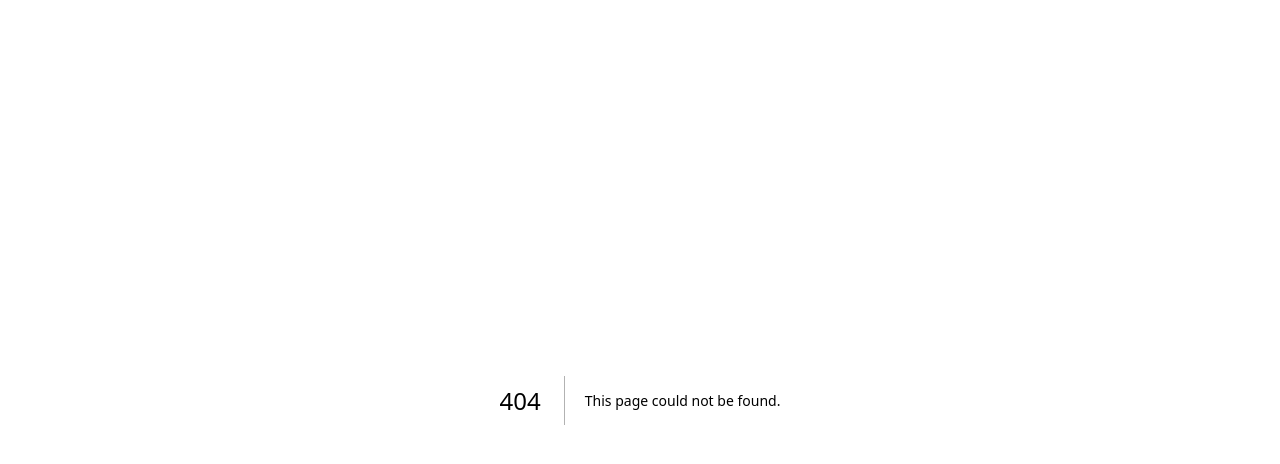
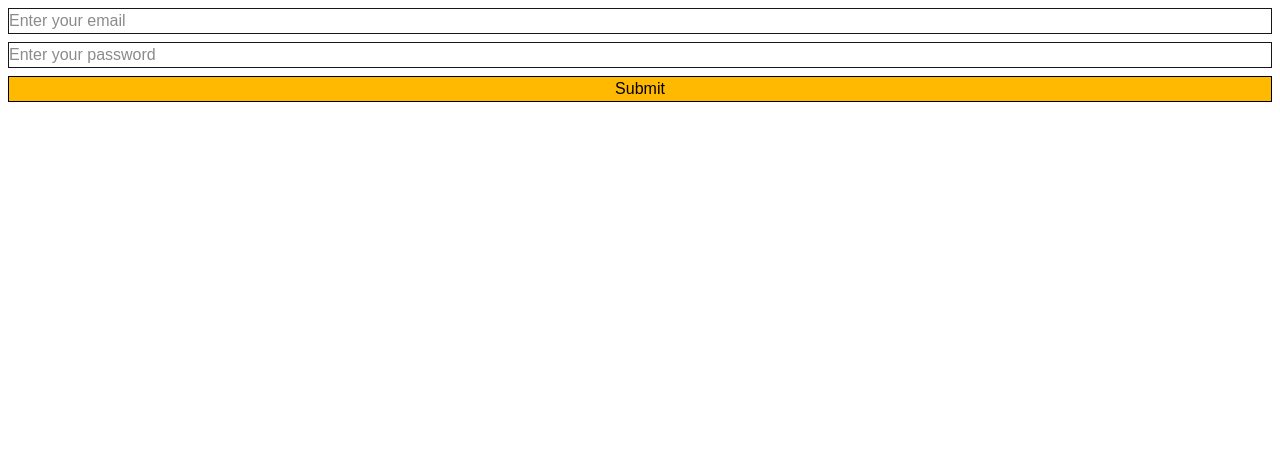
Before and after one commit to revou-fsse-feb25/milestone-3-anojumisa, a Next.js app: page /login in a window 1280 px wide. Before the commit this address had no page. Shown: the top 464 px of the page. Built offline with nearby package versions, Linux system fonts and the light colour scheme.

Commit message:
feat: add authentication

```diff
--- /dev/null
+++ b/src/app/dashboard/page.js
@@ -0,0 +1,18 @@
+'use client'
+import { useRouter } from "next/navigation";
+import { useEffect } from "react"
+
+export default function Dashboard() {
+    const router = useRouter();
+
+    useEffect(() => {
+        const token = localStorage.getItem("access_token");
+        if (!token) {
+            router.replace("/login");
+        }
+    }, [router])
+
+    return (
+        <div>Hello World</div>
+    )
+}
--- /dev/null
+++ b/src/app/login/page.js
@@ -0,0 +1,59 @@
+"use client";
+import { useState } from "react";
+
+export default function LoginPage() {
+	const [email, setEmail] = useState("");
+	const [password, setPassword] = useState("");
+	const [error, setError] = useState("");
+	const [loading, setLoading] = useState(false);
+
+	const handleSubmit = async (event) => {
+        event.preventDefault();
+		setError("");
+		setLoading(true);
+		try {
+			const response = await fetch(
+				"https://api.escuelajs.co/api/v1/auth/login",
+				{
+					method: "POST",
+					headers: { "Content-Type": "application/json" },
+					body: JSON.stringify({ email, password }),
+				}
+			);
+			if (!response.ok) {
+				throw new Error("Invalid credentials.");
+			}
+			const data = await response.json();
+			localStorage.setItem("access_token", data.access_token);
+            alert("Login Successful!")
+		} catch (error) {
+			setError(error.message || "Login failed");
+		} finally {
+			setLoading(false);
+		}
+	};
+
+	return (
+		<div>
+			<form onSubmit={handleSubmit} className="flex flex-col m-2 gap-2">
+				<input
+					type="email"
+					value={email}
+                    onChange={(e) => setEmail(e.target.value)}
+					placeholder="Enter your email"
+					className="border"
+				/>
+				<input
+					type="password"
+					value={password}
+                    onChange={(e) => setPassword(e.target.value)}
+					placeholder="Enter your password"
+					className="border"
+				/>
+				<button type="submit" className="border bg-amber-400 text-black">
+					Submit
+				</button>
+			</form>
+		</div>
+	);
+}
```
Also changed, not shown: 1 other file (tests, documents, lock files or other folders).
